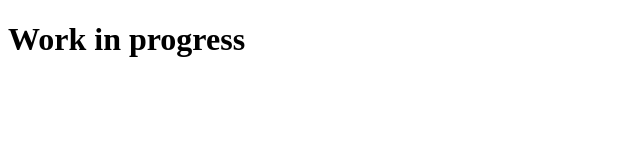
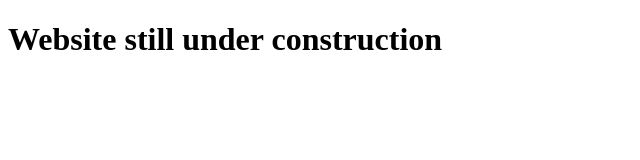
Before and after one commit to JonaWe/JonaWe.github.io, a plain HTML site: page index.html in a window 1280 px wide. Shown: the whole page, without its empty margins (0-640 px from the left). Drawn offline with Linux system fonts and the light colour scheme.

Commit message:
updates construction message

```diff
--- a/index.html
+++ b/index.html
@@ -8,7 +8,7 @@
 </head>
 <body>
 
-    <h1>Work in progress</h1>
+    <h1>Website still under construction</h1>
 
 </body>
 </html>
```
